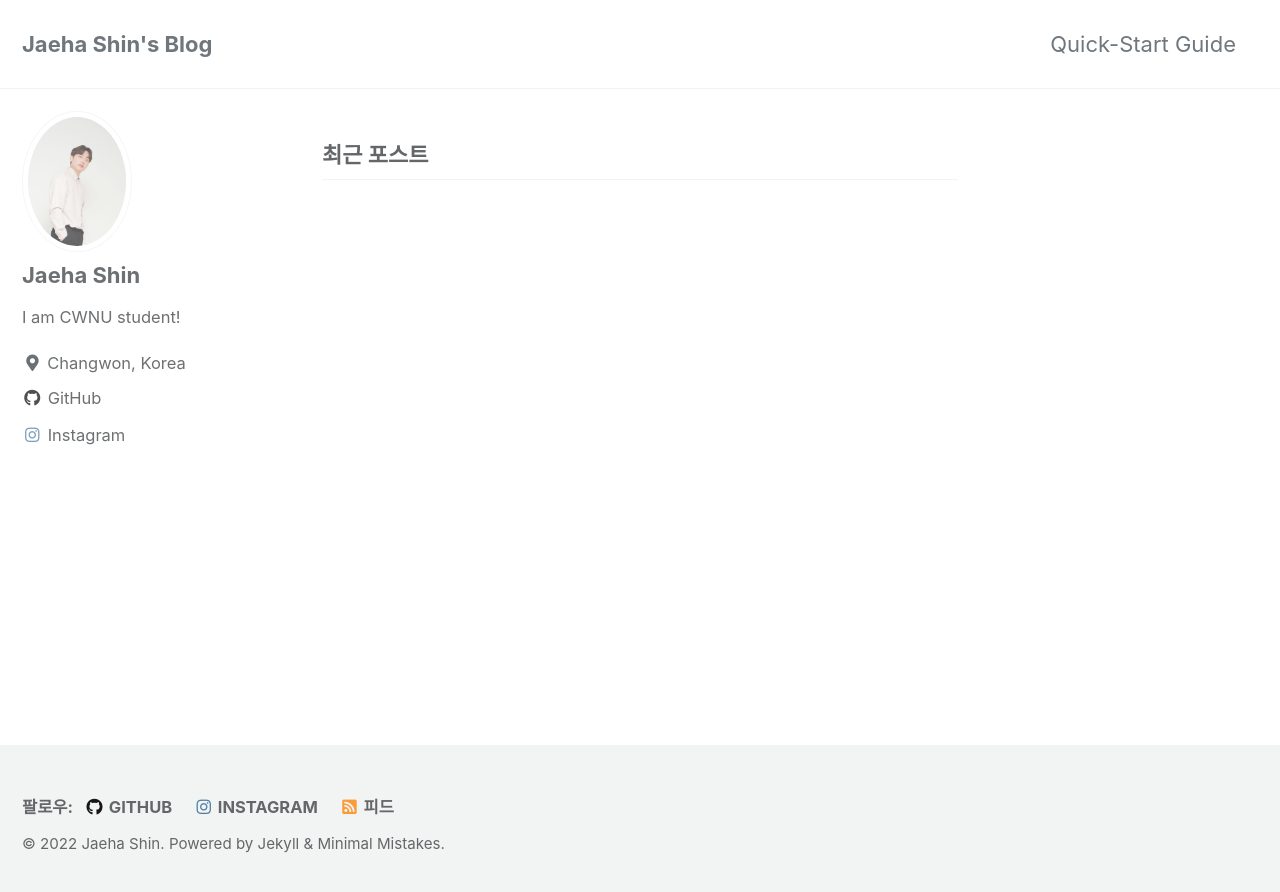
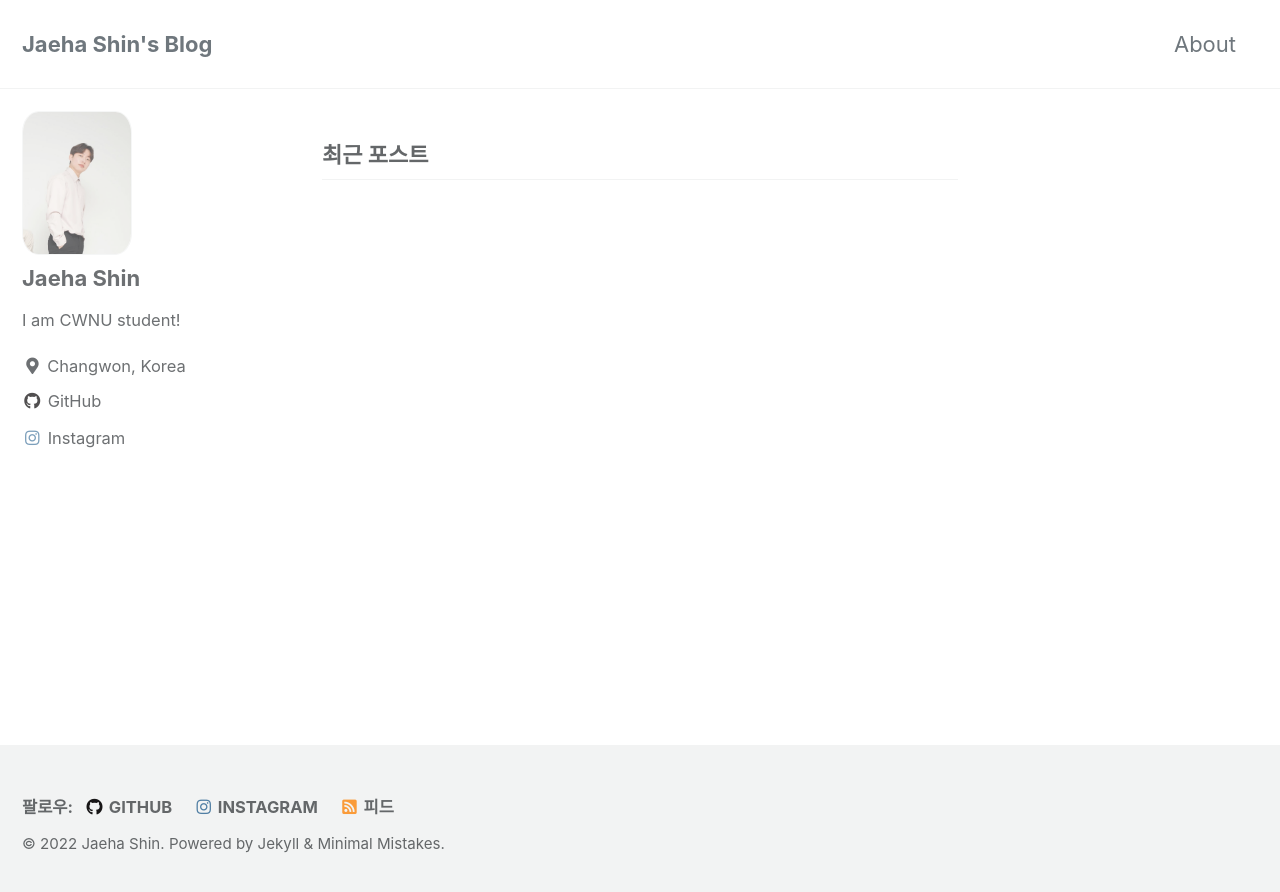
Before and after one commit to sjh4287/sjh4287.github.io, a Jekyll site: the page built from index.html, in a window 1280 px wide. Shown: the top 892 px of the page. Built offline with Jekyll 4.4.1, drawn with Linux system fonts in a browser that asks for light colours; cached includes are drawn as plain includes; the list of posts is cut into pages by our own code.

Commit message:
블로그 수정

```diff
--- a/_data/navigation.yml
+++ b/_data/navigation.yml
@@ -1,7 +1,7 @@
 # main links
 main:
-  - title: "Quick-Start Guide"
-    url: https://mmistakes.github.io/minimal-mistakes/docs/quick-start-guide/
+  - title: "About"
+    url: "/about/"
   # - title: "About"
   #   url: https://mmistakes.github.io/minimal-mistakes/about/
   # - title: "Sample Posts"
--- a/_sass/minimal-mistakes/_sidebar.scss
+++ b/_sass/minimal-mistakes/_sidebar.scss
@@ -135,10 +135,10 @@
 
   img {
     max-width: 110px;
-    border-radius: 50%;
+    border-radius: 15%;
 
     @include breakpoint($large) {
-      padding: 5px;
+      padding: 0px;
       border: 1px solid $border-color;
     }
   }
```
